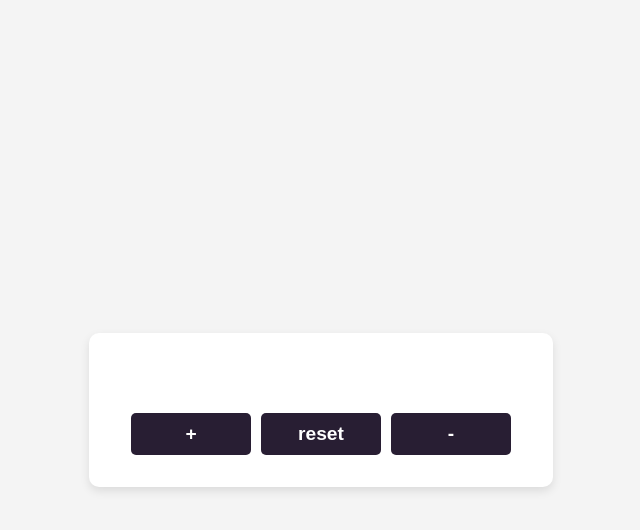
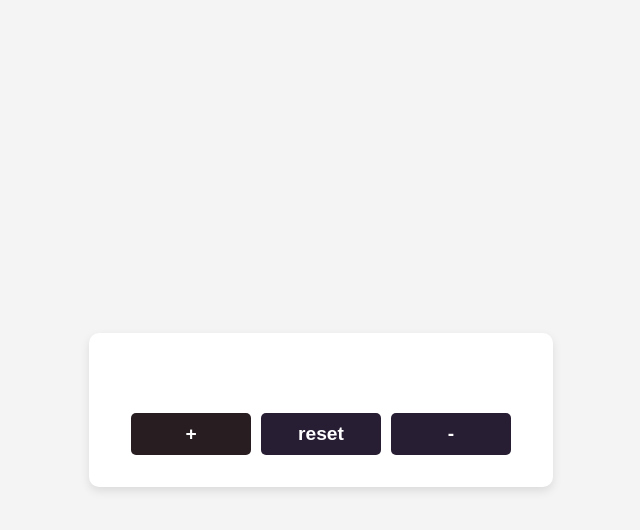
Before and after one commit to iamluhmrt/devops-so01, a plain HTML site: page index.html in a window 1280 px wide. In both pictures the pointer is over the input 510 px from the left and 434 px from the top of the page. Shown: the whole page, without its empty margins (319-959 px from the left). Drawn offline with Linux system fonts and the light colour scheme.

Commit message:
style change background input hover

```diff
--- a/css/styles.css
+++ b/css/styles.css
@@ -49,7 +49,7 @@ body {
 }
 
 .buttons input:hover {
-  background: #281e33;
+  background: #281e22;
 }
 
 .buttons input:active {
```
